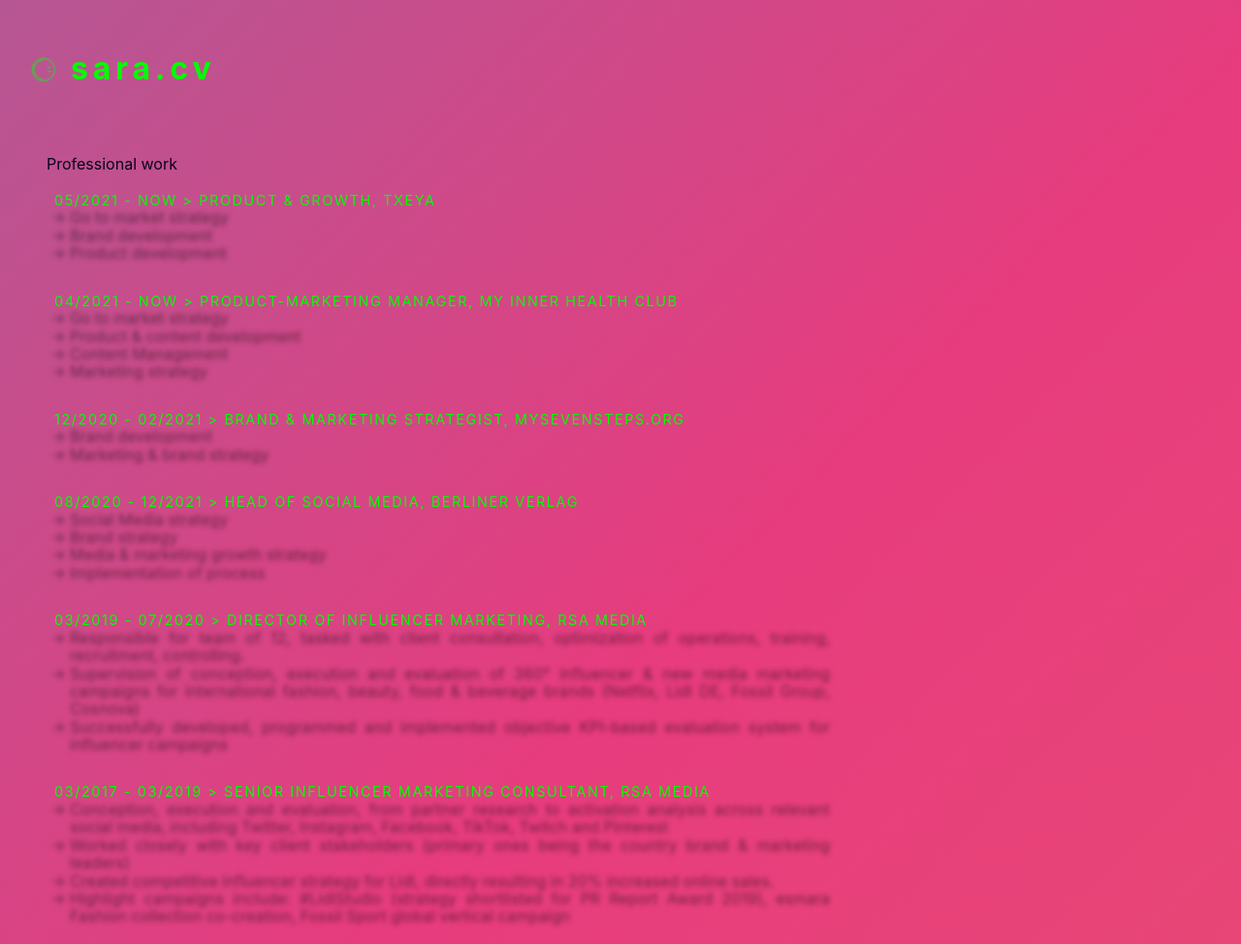
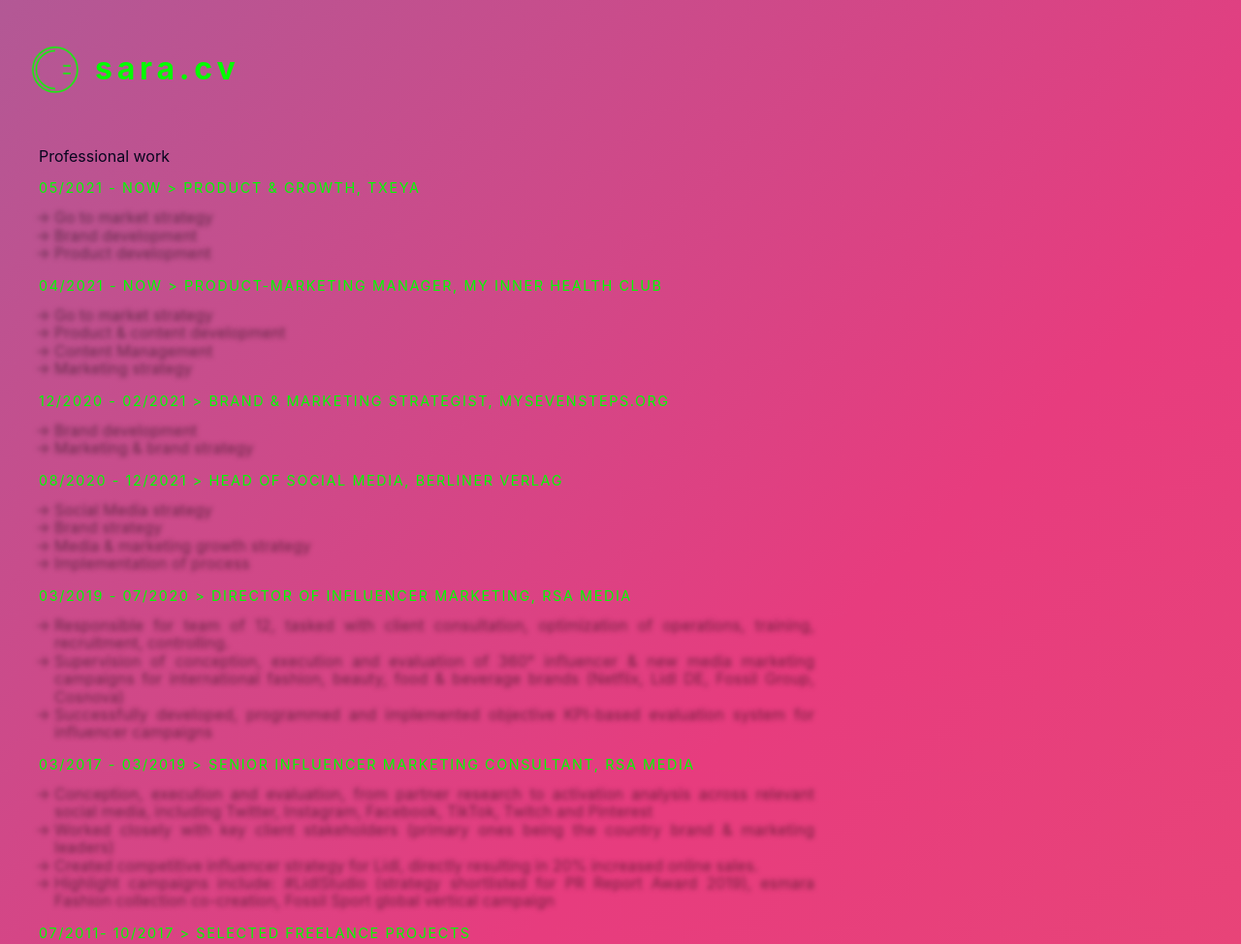
Before and after one commit to saracx/sara.cv, a website built with Parcel: page index.html in a window 1280 px wide. Shown: the top 974 px of the page at 97% size. Built offline with nearby package versions, Linux system fonts and the light colour scheme.

Commit message:
Webkit fixes

```diff
--- a/css/styles.css
+++ b/css/styles.css
@@ -12,17 +12,7 @@
     Arial, sans-serif, "Apple Color Emoji", "Segoe UI Emoji", "Segoe UI Symbol";
 }
 
-* {
-}
-body {
-  background: linear-gradient(-45deg, #ee7752, #e73c7e, #23a6d5, #23d5ab);
-  background-size: 600% 600%;
-  animation: gradient 15s ease infinite;
-  min-height: 100vh;
-  filter: blur(2);
-  font-family: var(--main-type);
-  max-width: 100vw;
-}
+/* Basic styles */
 
 h1,
 h2,
@@ -51,34 +41,48 @@
   transition: 1s;
 }
 
-main {
-  width: 75%;
-  margin: 3rem 3rem;
-  transition: 1s;
+body {
+  background: linear-gradient(-45deg, #ee7752, #e73c7e, #23a6d5, #23d5ab);
+  background-size: 600% 600%;
+  animation: gradient 15s ease infinite;
+  min-height: 100vh;
+  font-family: var(--main-type);
+  max-width: 100vw;
+}
 
-  color: transparent;
-  text-shadow: 0 0 5px rgba(0, 0, 0, 0.5);
+.container {
+  display: flex;
+  flex-direction: column;
+  /* background: rgba(251, 209, 143, 0.5); */
+  /* max-width: 50vw; */
+  margin: 0 2rem;
 }
 
 header {
   display: flex;
-  width: 50%;
-  margin: 2rem;
+  margin: 2rem 0;
+}
+
+.header-img {
+  object-fit: contain;
+  width: 50px;
+  height: auto;
+  margin-right: 1rem;
+  -webkit-animation: spin 4s linear infinite;
+  -moz-animation: spin 4s linear infinite;
+  animation: spin 4s linear infinite;
+}
+
+main {
+  padding: 0.5rem;
+  max-width: 800px;
 }
 
 footer {
   max-width: 100%;
   font-size: 0.5rem;
-}
-
-.header-img {
-  object-fit: contain;
-  width: 25px;
-  height: auto;
-  margin-right: 1rem;
-  -webkit-animation: spin 4s linear infinite;
-  -moz-animation: spin 4s linear infinite;
-  animation: spin 4s linear infinite;
+  padding: 1rem;
+  margin: 2rem;
 }
 
 .header-img:hover {
@@ -87,9 +91,11 @@
 
 .cv-entry {
   text-align: justify;
-  max-width: 800px;
-  margin-bottom: 1rem;
-  padding: 0.5rem;
+  margin: 1rem 0;
+  transition: 1s;
+  filter: blur(2);
+  color: transparent;
+  text-shadow: 0 0 5px rgba(0, 0, 0, 0.5);
 }
 
 .footer-logo {
@@ -98,7 +104,6 @@
 
 ul {
   margin: 0;
-
   padding: 0rem;
 }
 
@@ -116,7 +121,7 @@
 }
 
 h2 {
-  margin-bottom: 0.8rem;
+  margin-bottom: 1rem;
   font-size: 1rem;
   font-weight: normal;
   color: var(--text);
@@ -127,6 +132,7 @@
   font-weight: normal;
   text-transform: uppercase;
   letter-spacing: 0.1rem;
+  margin-bottom: 0.8rem;
 }
 
 @-moz-keyframes spin {
@@ -174,12 +180,16 @@
     height: auto;
   }
 
+  .container {
+    margin: 0 0.5rem;
+  }
+
   main {
-    margin: 2rem 1rem;
+    margin: 1rem;
   }
 
   header {
-    margin: 2rem auto;
+    margin: 2rem auto 1rem;
     text-align: center;
     display: flex;
     justify-content: center;
@@ -194,7 +204,8 @@
   }
 
   .header-img {
-    width: 50px;
+    padding: 1rem;
+    min-width: 60px;
   }
 
   .title {
--- a/index.html
+++ b/index.html
@@ -30,6 +30,7 @@
   </head>
 
   <body>
+    <div class="container">
       <header>
         <img class="header-img" src="Icon/Icon/smile.svg" />
         <h1 class="title">sara.cv</h1>
@@ -45,7 +46,9 @@
         </ul>
 
         <ul class="cv-entry">
-        <h3>04/2021 - now > Product-Marketing Manager, My INNER HEALTH Club</h3>
+          <h3>
+            04/2021 - now > Product-Marketing Manager, My INNER HEALTH Club
+          </h3>
           <li>Go to market strategy</li>
           <li>Product & content development</li>
           <li>Content Management</li>
@@ -69,26 +72,30 @@
         </ul>
 
         <ul class="cv-entry">
-        <h3>03/2019 - 07/2020 > Director of Influencer Marketing, RSA Media</h3>
+          <h3>
+            03/2019 - 07/2020 > Director of Influencer Marketing, RSA Media
+          </h3>
 
           <li>
             Responsible for team of 12, tasked with client consultation,
             optimization of operations, training, recruitment, controlling.
           </li>
           <li>
-          Supervision of conception, execution and evaluation of 360° influencer
-          & new media marketing campaigns for international fashion, beauty,
-          food & beverage brands (Netflix, Lidl DE, Fossil Group, Cosnova)
+            Supervision of conception, execution and evaluation of 360°
+            influencer & new media marketing campaigns for international
+            fashion, beauty, food & beverage brands (Netflix, Lidl DE, Fossil
+            Group, Cosnova)
           </li>
           <li>
-          Successfully developed, programmed and implemented objective KPI-based
-          evaluation system for influencer campaigns
+            Successfully developed, programmed and implemented objective
+            KPI-based evaluation system for influencer campaigns
           </li>
         </ul>
 
         <ul class="cv-entry">
           <h3>
-          03/2017 - 03/2019 > Senior Influencer Marketing Consultant, RSA Media
+            03/2017 - 03/2019 > Senior Influencer Marketing Consultant, RSA
+            Media
           </h3>
 
           <li>
@@ -105,8 +112,8 @@
             in 20% increased online sales.
           </li>
           <li>
-          Highlight campaigns include: #LidlStudio (strategy shortlisted for PR
-          Report Award 2019), esmara Fashion collection co-creation, Fossil
+            Highlight campaigns include: #LidlStudio (strategy shortlisted for
+            PR Report Award 2019), esmara Fashion collection co-creation, Fossil
             Sport global vertical campaign
           </li>
         </ul>
@@ -145,10 +152,17 @@
           <li>Extras: Basic Auth, Signup via Twitter</li>
           <li>Built with React, Express, Postgres, Heroku</li>
         </ul>
+
+        <ul class="cv-entry">
+          <h3><a href="https://www.findingberlin.com/">FINDINGBERLIN</a></h3>
+          <li>
+            Blog / photo magazine about Berlin, published from 2010 to 2020
+          </li>
+        </ul>
       </main>
 
       <footer><img class="footer-logo" src="Icon/Icon/smile.svg" /></footer>
-
+    </div>
     <script src="js/vendor/modernizr-3.11.2.min.js"></script>
     <script src="js/plugins.js"></script>
     <script src="js/main.js"></script>
```
Lines whose indentation alone changed are shown as unchanged.
